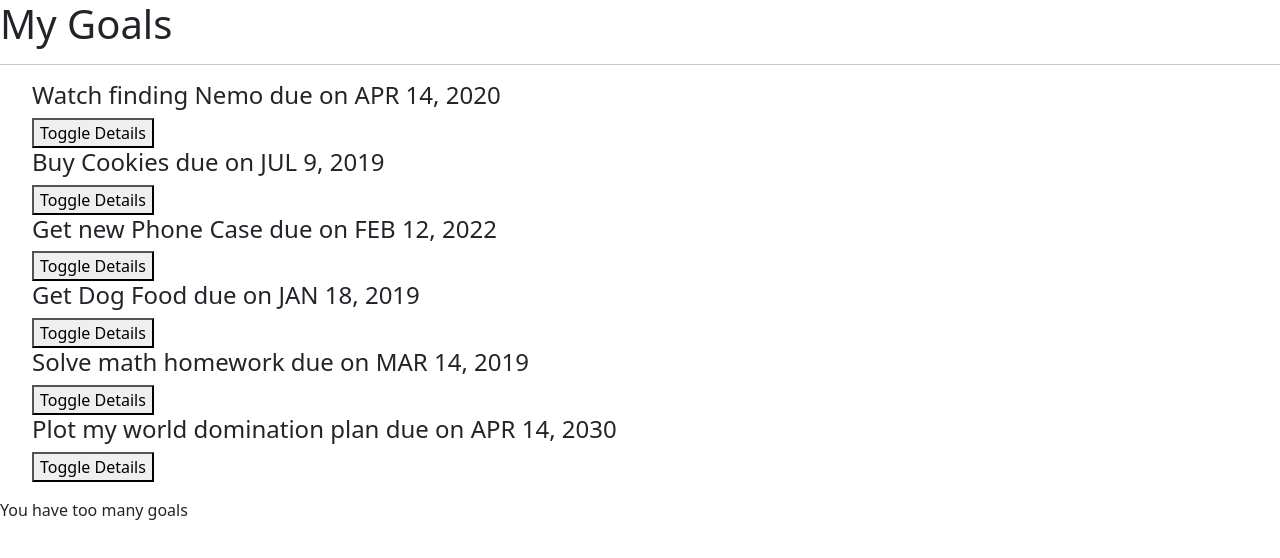
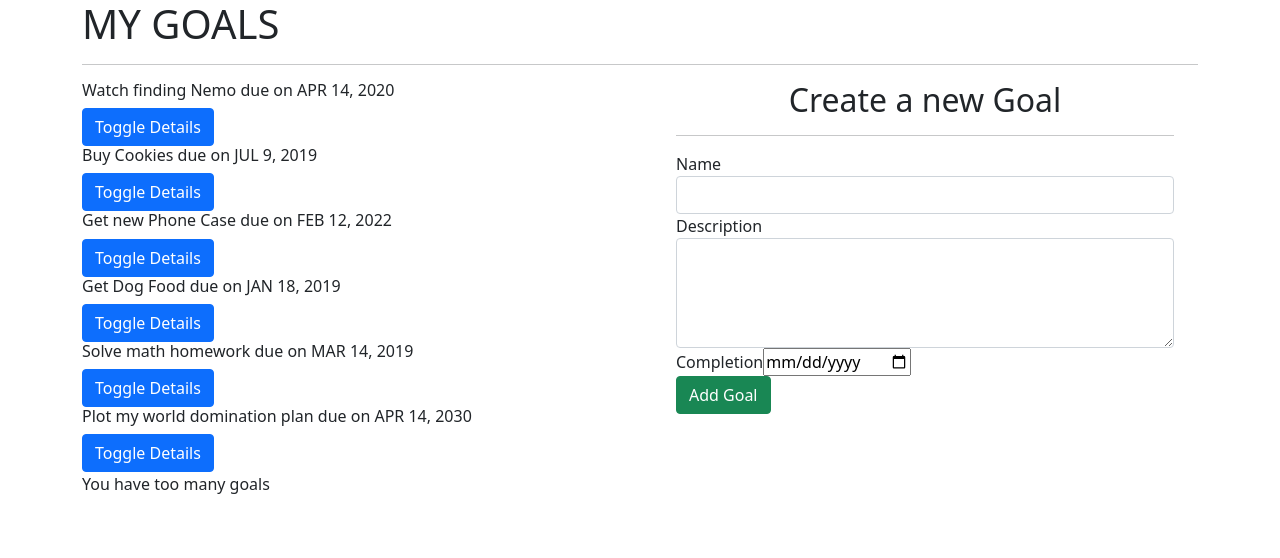
Before and after one commit to jimmy-oss/gitfinder, an Angular app: page / in a window 1280 px wide. Shown: the top 558 px of the page. Built offline with nearby package versions, Linux system fonts and the light colour scheme.

Commit message:
form validation  goals

```diff
--- /dev/null
+++ b/src/app/goal-form/goal-form.component.html
@@ -0,0 +1,31 @@
+<div class="container-fluid">
+    <h2 class="text-center">Create a new Goal</h2>
+    <hr>
+    <form #goalForm='ngForm'>
+        <div class="form-group">
+
+            <label for="name">Name</label>
+            <input type="text" class="form-control" id="name" [(ngModel)]="newGoal.name" name="name" #name='ngModel' required>
+            <div [hidden]="name.valid || name.pristine" class="alert alert-danger">
+              <p>Name is required</p>
+            </div>
+        </div>
+        <div class="form-group">
+
+            <label for="description">Description</label>
+            <textarea class="form-control" id="description" rows="4" [(ngModel)]="newGoal.description" name="description" #description="ngModel" required></textarea>
+            <div [hidden]="description.valid || description.pristine" class="alert alert-danger">
+              <p>Description is required</p>
+            </div>
+        </div>
+        <div class="form-group">
+
+            <label for="complete">Completion</label>
+            <input type='date' id="complete" [(ngModel)]="newGoal.completeDate" name="completeDate" #completeDate="ngModel" required>
+            <div [hidden]="completeDate.valid || completeDate.pristine" class="alert alert-danger">
+              <p>Date is required</p>
+            </div>
+        </div>
+        <button type="submit" class="btn btn-success">Add Goal</button>
+    </form>
+  </div>
--- /dev/null
+++ b/src/app/goal-form/goal-form.component.ts
@@ -0,0 +1,17 @@
+import { Component, OnInit } from '@angular/core';
+import { Goal } from '../goal';
+
+@Component({
+  selector: 'app-goal-form',
+  templateUrl: './goal-form.component.html',
+  styleUrls: ['./goal-form.component.css']
+})
+export class GoalFormComponent implements OnInit {
+  newGoal = new Goal(0,"","",new Date());
+
+  constructor() { }
+
+  ngOnInit(): void {
+  }
+
+}
--- a/src/app/goal/goal.component.html
+++ b/src/app/goal/goal.component.html
@@ -1,13 +1,23 @@
-<div class="container"></div>
-<h1>My Goals</h1>
-<hr>
-<div class="row">
-  <div class="col-md-6">
-<ul>
-  <div *ngFor='let goal of goals;let i = index'>
-    <h4 id={{i}} appStrikethrough>{{goal.name}} due on {{goal.completeDate|date|uppercase}}</h4>
-    <button (click)='toggleDetails(i)'>Toggle Details</button>
-    <app-goal-detail *ngIf='goal.showDescription' [goal]='goal' (isComplete) = 'deleteGoal($event,i)'></app-goal-detail>
+<div class="container">
+  <h1 class=" centre">MY GOALS</h1>
+  <hr>
+
+  <div class="row">
+    <div class="col-md-6">
+      <div *ngFor='let goal of goals;let i = index'>
+        <div>
+          <h6 id={{i}} appStrikethrough>{{goal.name}} due on {{goal.completeDate|date|uppercase}}</h6>
+          <button (click)='toggleDetails(i)' class="btn btn-primary">Toggle Details</button>
+        </div>
+
+        <div *ngIf='goal.showDescription'>
+          <app-goal-detail  [goal]='goal' (isComplete) = 'deleteGoal($event,i)'></app-goal-detail>
+        </div>
+      </div>
+    </div>
+    <div class="col-md-6">
+      <app-goal-form></app-goal-form>
+    </div>
   </div>
-</ul>
-<p *ngIf='goals.length > 5'>You have too many goals</p>
+  <p *ngIf='goals.length > 5'>You have too many goals</p>
+</div>
--- a/src/app/goal/goal.component.ts
+++ b/src/app/goal/goal.component.ts
@@ -17,6 +17,7 @@
     new Goal(5,'Solve math homework','Damn Math',new Date(2019,2,14)),
     new Goal(6,'Plot my world domination plan','Cause I am an evil overlord',new Date(2030,3,14)),
   ];
+
   completeGoal(isComplete: boolean, index: any){
     if (isComplete) {
       this.goals.splice(index,1);
```
Also changed, not shown: src/app/app.module.ts (+7 -1 lines), src/app/goal-form/goal-form.component.css (added), 1 other file (tests, documents, lock files or other folders).
